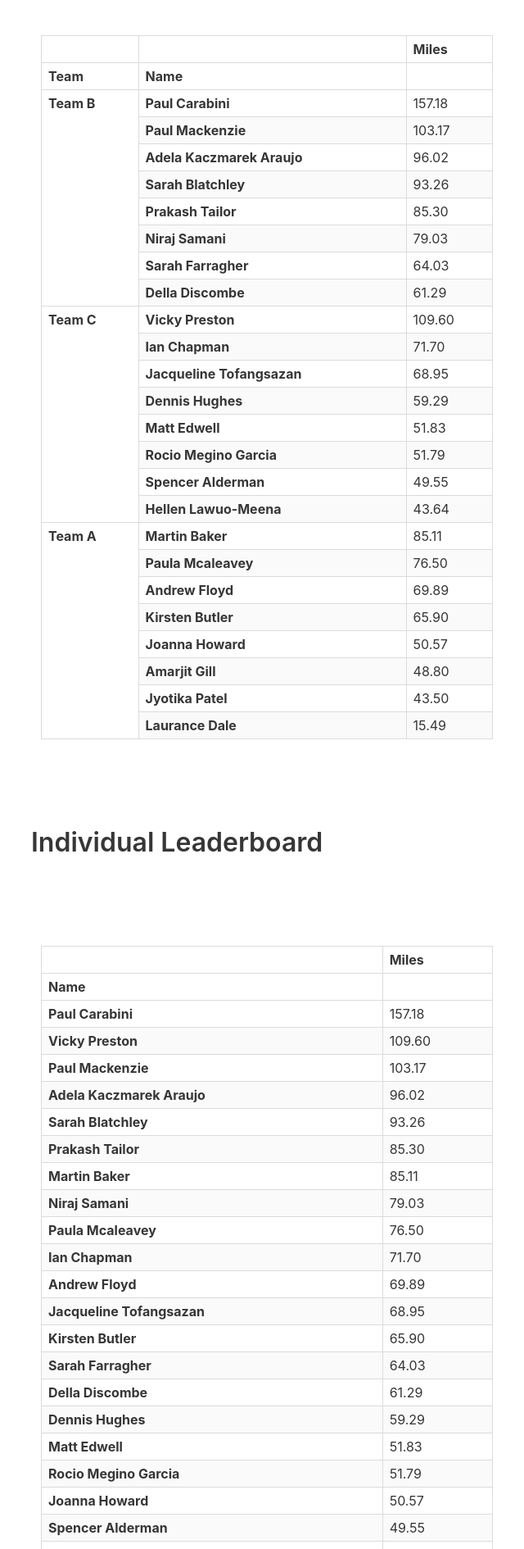
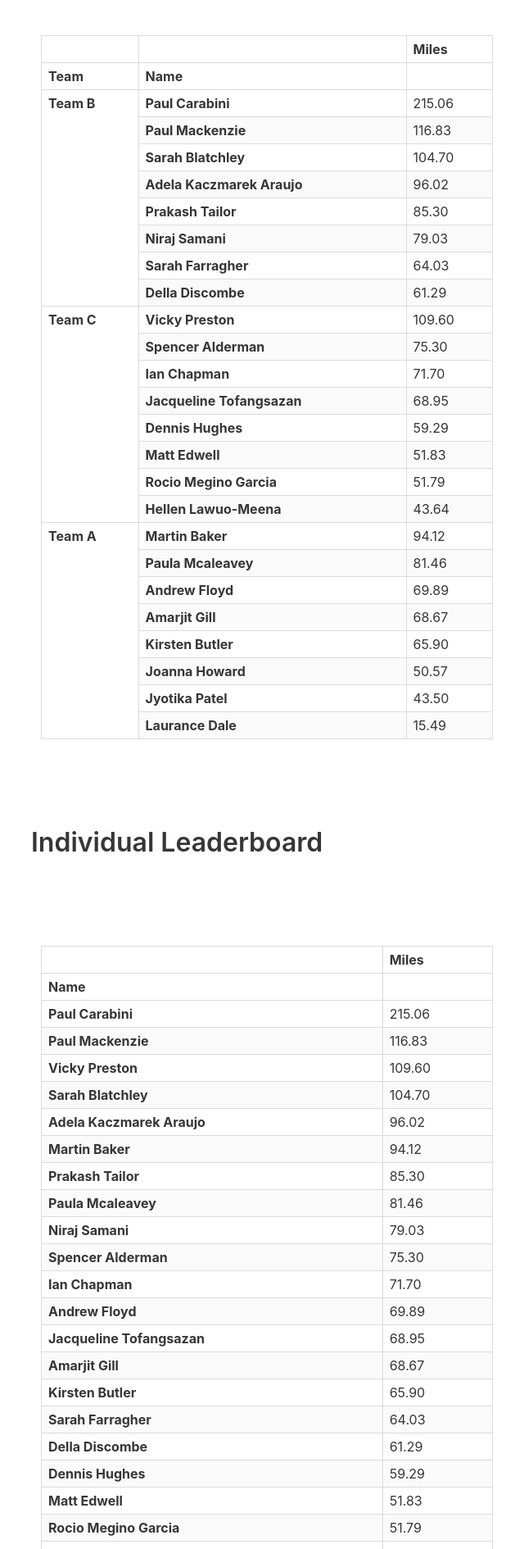
Before and after one commit to mackO2/walk, a plain HTML site: page index.html in a window 1280 px wide. Shown: the part 748-2638 px from the top of the page at 82% size, without its empty margins (26-666 px from the left). Drawn offline with nearby package versions, Linux system fonts and the light colour scheme.

Commit message:
new data

```diff
--- a/index.html
+++ b/index.html
@@ -17,7 +17,7 @@
             <p class="subtitle">
                 Land's End to John O'Groats - only 897miles!
             </p>
-            <p>Tuesday 24th November, 5am</p>
+            <p>Thursday 26th November, 5:20am</p>
             <p class="body">
                 <ul>1.609 Km = 1 mile</ul>
                 <ul>2000 Steps walking briskly = 1 mile</ul>
@@ -48,15 +48,15 @@
                         <tbody>
                             <tr>
                                 <th>Team B</th>
-                                <td>739.28</td>
+                                <td>822.26</td>
                             </tr>
                             <tr>
                                 <th>Team C</th>
-                                <td>506.35</td>
+                                <td>532.10</td>
                             </tr>
                             <tr>
                                 <th>Team A</th>
-                                <td>455.76</td>
+                                <td>489.60</td>
                             </tr>
                         </tbody>
                     </table>
@@ -89,25 +89,25 @@
                         </thead>
                         <tbody>
                             <tr>
-                                <th rowspan="8" valign="top"> Team B</th>
+                                <th rowspan="8" valign="top">Team B</th>
                                 <th>Paul Carabini</th>
 
-                                <td>157.18</td>
+                                <td>215.06</td>
                             </tr>
                             <tr>
                                 <th>Paul Mackenzie</th>
 
-                                <td>103.17</td>
+                                <td>116.83</td>
+                            </tr>
+                            <tr>
+                                <th>Sarah Blatchley</th>
+
+                                <td>104.70</td>
                             </tr>
                             <tr>
                                 <th>Adela Kaczmarek Araujo</th>
 
                                 <td>96.02</td>
-                            </tr>
-                            <tr>
-                                <th>Sarah Blatchley</th>
-
-                                <td>93.26</td>
                             </tr>
                             <tr>
                                 <th>Prakash Tailor</th>
@@ -132,67 +132,83 @@
                             <tr>
                                 <th rowspan="8" valign="top">Team C</th>
                                 <th>Vicky Preston</th>
+
                                 <td>109.60</td>
                             </tr>
                             <tr>
+                                <th>Spencer Alderman</th>
+
+                                <td>75.30</td>
+                            </tr>
+                            <tr>
                                 <th>Ian Chapman</th>
+
                                 <td>71.70</td>
                             </tr>
                             <tr>
                                 <th>Jacqueline Tofangsazan</th>
+
                                 <td>68.95</td>
                             </tr>
                             <tr>
                                 <th>Dennis Hughes</th>
+
                                 <td>59.29</td>
                             </tr>
                             <tr>
                                 <th>Matt Edwell</th>
+
                                 <td>51.83</td>
                             </tr>
                             <tr>
                                 <th>Rocio Megino Garcia</th>
+
                                 <td>51.79</td>
                             </tr>
                             <tr>
-                                <th>Spencer Alderman</th>
-                                <td>49.55</td>
-                            </tr>
-                            <tr>
                                 <th>Hellen Lawuo-Meena</th>
+
                                 <td>43.64</td>
                             </tr>
                             <tr>
                                 <th rowspan="8" valign="top">Team A</th>
                                 <th>Martin Baker</th>
-                                <td>85.11</td>
+
+                                <td>94.12</td>
                             </tr>
                             <tr>
                                 <th>Paula Mcaleavey</th>
-                                <td>76.50</td>
+
+                                <td>81.46</td>
                             </tr>
                             <tr>
                                 <th>Andrew Floyd</th>
+
                                 <td>69.89</td>
                             </tr>
                             <tr>
+                                <th>Amarjit Gill</th>
+
+                                <td>68.67</td>
+                            </tr>
+                            <tr>
                                 <th>Kirsten Butler</th>
+
                                 <td>65.90</td>
                             </tr>
                             <tr>
                                 <th>Joanna Howard</th>
+
                                 <td>50.57</td>
                             </tr>
                             <tr>
-                                <th>Amarjit Gill</th>
-                                <td>48.80</td>
-                            </tr>
-                            <tr>
                                 <th>Jyotika Patel</th>
+
                                 <td>43.50</td>
                             </tr>
                             <tr>
                                 <th>Laurance Dale</th>
+
                                 <td>15.49</td>
                             </tr>
                         </tbody>
@@ -228,39 +244,43 @@
                         <tbody>
                             <tr>
                                 <th>Paul Carabini</th>
-                                <td>157.18</td>
+                                <td>215.06</td>
+                            </tr>
+                            <tr>
+                                <th>Paul Mackenzie</th>
+                                <td>116.83</td>
                             </tr>
                             <tr>
                                 <th>Vicky Preston</th>
                                 <td>109.60</td>
                             </tr>
                             <tr>
-                                <th>Paul Mackenzie</th>
-                                <td>103.17</td>
+                                <th>Sarah Blatchley</th>
+                                <td>104.70</td>
                             </tr>
                             <tr>
                                 <th>Adela Kaczmarek Araujo</th>
                                 <td>96.02</td>
                             </tr>
                             <tr>
-                                <th>Sarah Blatchley</th>
-                                <td>93.26</td>
+                                <th>Martin Baker</th>
+                                <td>94.12</td>
                             </tr>
                             <tr>
                                 <th>Prakash Tailor</th>
                                 <td>85.30</td>
                             </tr>
                             <tr>
-                                <th>Martin Baker</th>
-                                <td>85.11</td>
+                                <th>Paula Mcaleavey</th>
+                                <td>81.46</td>
                             </tr>
                             <tr>
                                 <th>Niraj Samani</th>
                                 <td>79.03</td>
                             </tr>
                             <tr>
-                                <th>Paula Mcaleavey</th>
-                                <td>76.50</td>
+                                <th>Spencer Alderman</th>
+                                <td>75.30</td>
                             </tr>
                             <tr>
                                 <th>Ian Chapman</th>
@@ -273,6 +293,10 @@
                             <tr>
                                 <th>Jacqueline Tofangsazan</th>
                                 <td>68.95</td>
+                            </tr>
+                            <tr>
+                                <th>Amarjit Gill</th>
+                                <td>68.67</td>
                             </tr>
                             <tr>
                                 <th>Kirsten Butler</th>
@@ -303,14 +327,6 @@
                                 <td>50.57</td>
                             </tr>
                             <tr>
-                                <th>Spencer Alderman</th>
-                                <td>49.55</td>
-                            </tr>
-                            <tr>
-                                <th>Amarjit Gill</th>
-                                <td>48.80</td>
-                            </tr>
-                            <tr>
                                 <th>Hellen Lawuo-Meena</th>
                                 <td>43.64</td>
                             </tr>
```
